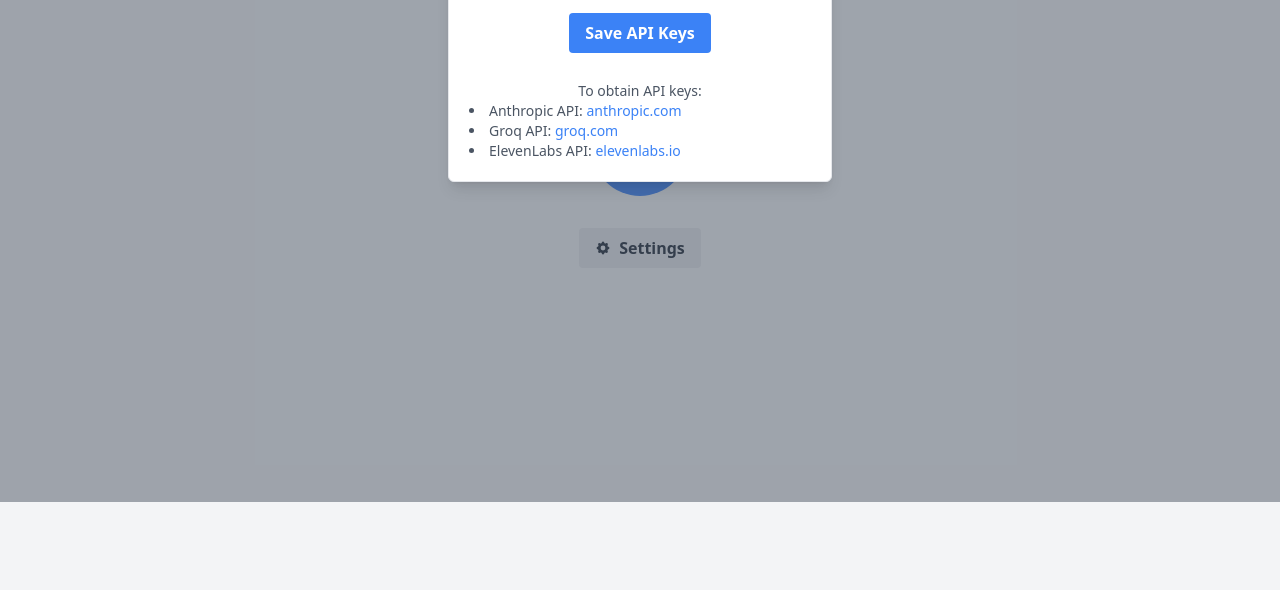
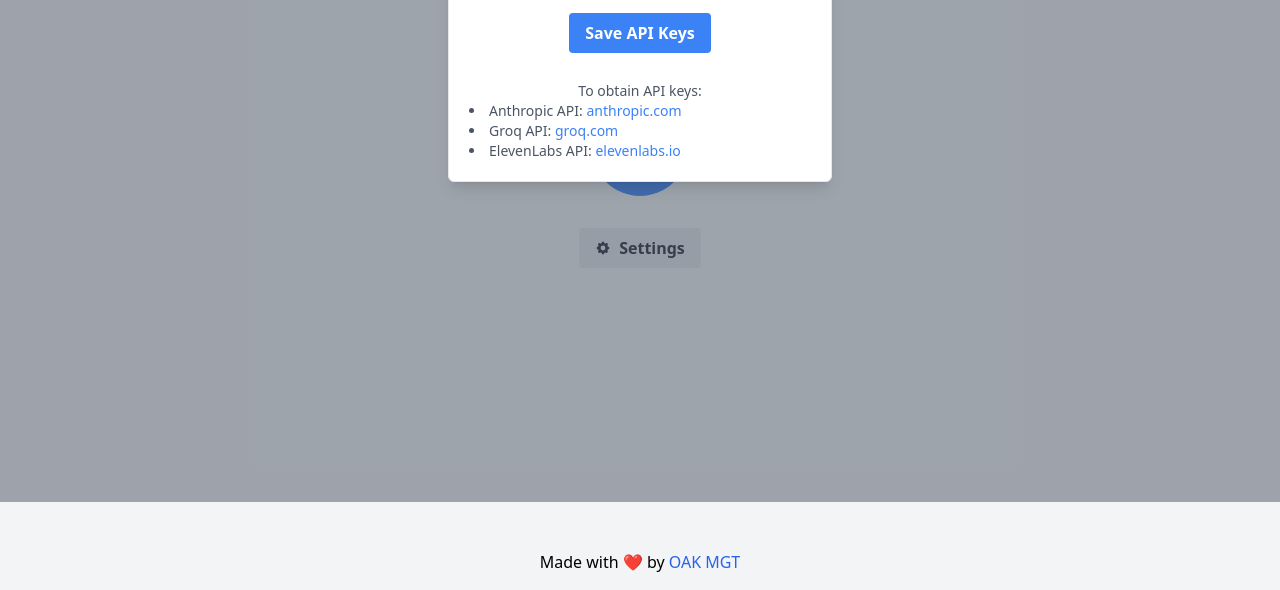
Before and after one commit to oakmgt/voice-assistant, a plain HTML site: page index.html in a window 1280 px wide. Shown: the part 298-888 px from the top of the page. Before the commit the page ends 800 px from the top, so only its background shows below. Drawn offline with nearby package versions, Linux system fonts and the light colour scheme.

Commit message:
feat: Add footer with link to OAK MGT website

```diff
--- a/index.html
+++ b/index.html
@@ -370,6 +370,9 @@
 
         audioPlayer.addEventListener('ended', stopWaveformAnimation);
     </script>
+    <footer class="w-full text-center p-4 mt-8">
+        <p>Made with ❤️ by <a href="https://www.oakmgt.be" target="_blank" class="text-blue-600 hover:underline">OAK MGT</a></p>
+    </footer>
 </body>
 
 </html>
```
